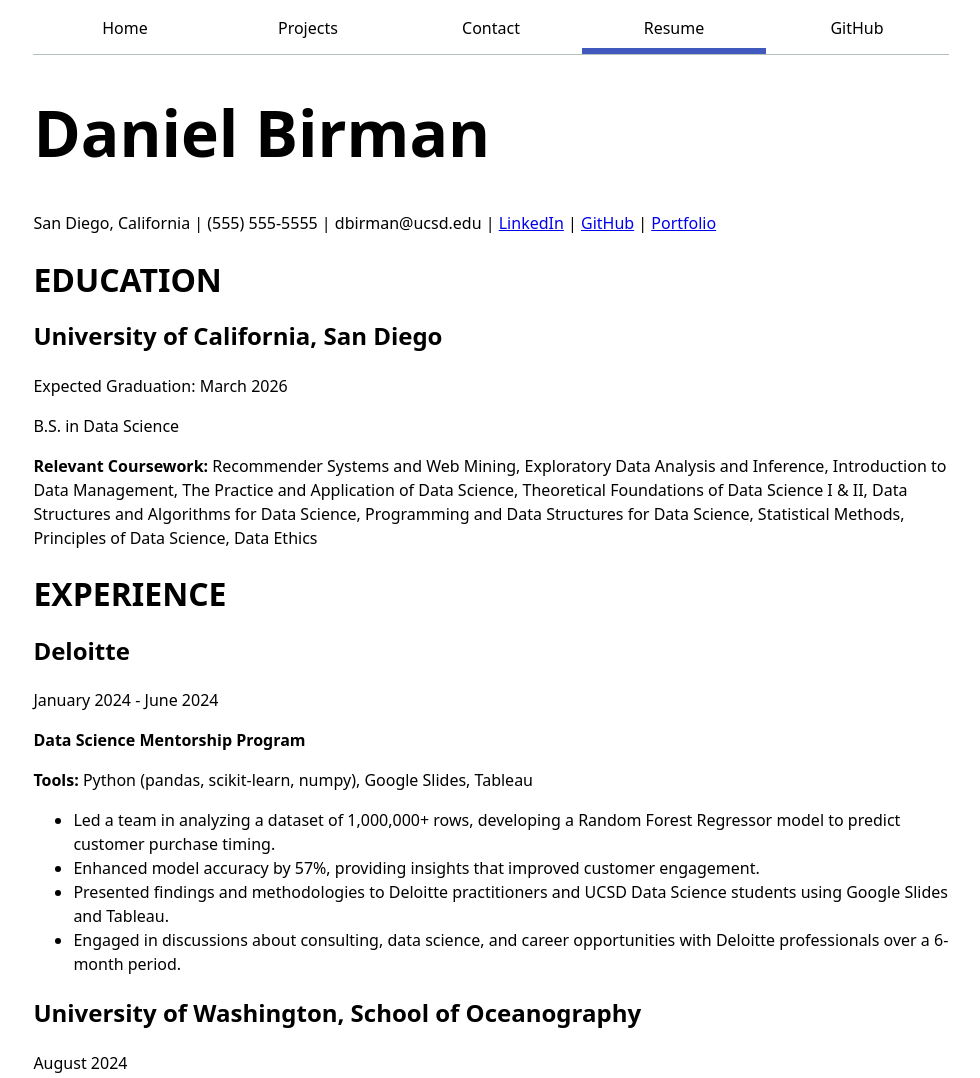
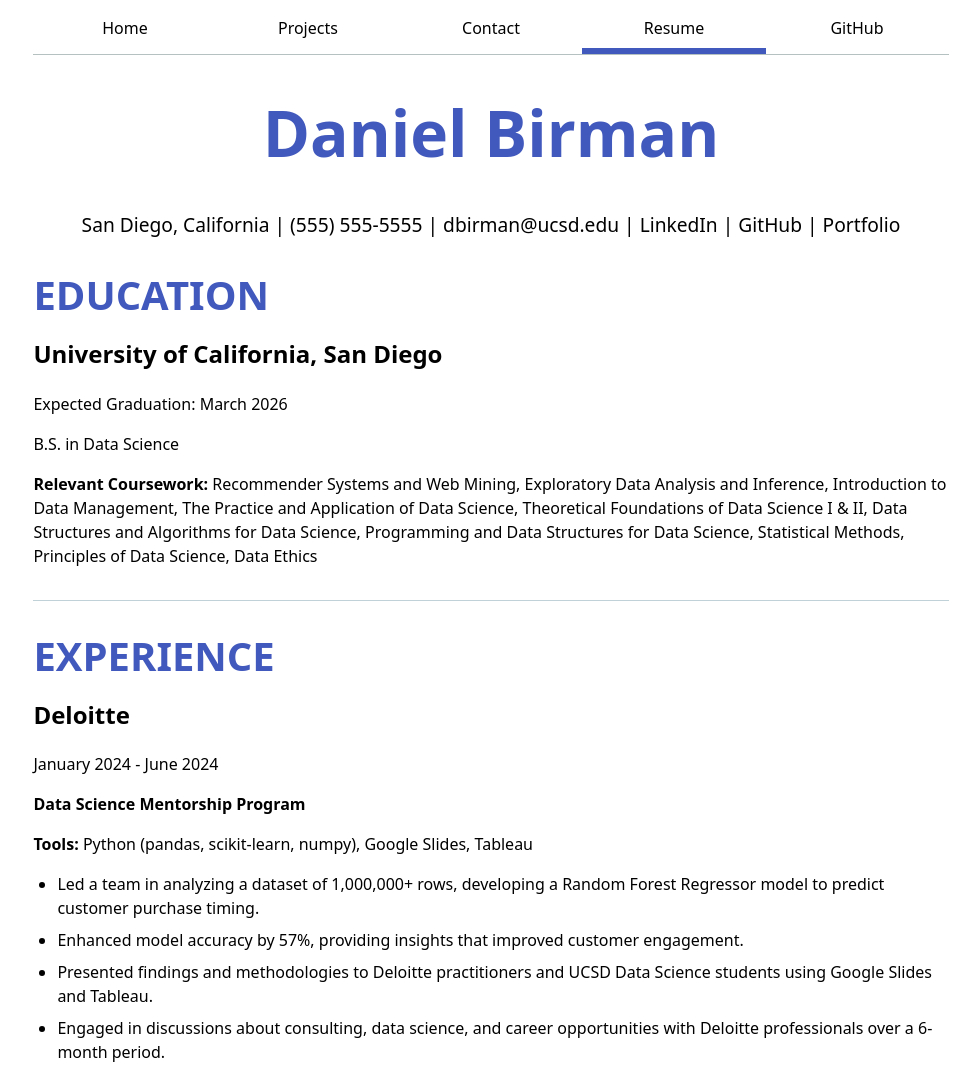
Before and after one commit to danielbirman28/lab1, a plain HTML site: page cv/index.html in a window 1280 px wide. Shown: the top 1078 px of the page, without its empty margins (149-1129 px from the left). Drawn offline with Linux system fonts and the light colour scheme.

Commit message:
Step 5: Style your CV

```diff
--- a/style.css
+++ b/style.css
@@ -130,3 +130,59 @@ h3 {
 h4, h5, h6 {
   font-size: 120%;
 }
+
+
+
+
+
+/* Header styling for CV */
+header h1 {
+  font-size: 400%;
+  color: var(--color-accent);
+  text-align: center;
+}
+
+header p {
+  font-size: 1.2em;
+  text-align: center;
+}
+
+header a {
+  color: inherit;
+  text-decoration: none;
+}
+
+header a:hover {
+  text-decoration: underline;
+}
+
+/* Styling for the sections in the CV */
+section {
+  margin-bottom: 2em;
+  padding-bottom: 1em;
+  border-bottom: 1px solid oklch(85% 5% 220);
+}
+
+section h2 {
+  font-size: 2.5em;
+  color: var(--color-accent);
+  margin-bottom: 0.5em;
+}
+
+/* Styling for list items under experience and skills */
+ul {
+  padding-left: 1.5em;
+  list-style-type: disc;
+}
+
+ul li {
+  margin-bottom: 0.5em;
+}
+
+/* Styling for the footer */
+footer {
+  text-align: center;
+  margin-top: 2em;
+  font-size: 0.9em;
+  color: oklch(40% 5% 220);
+}
```
